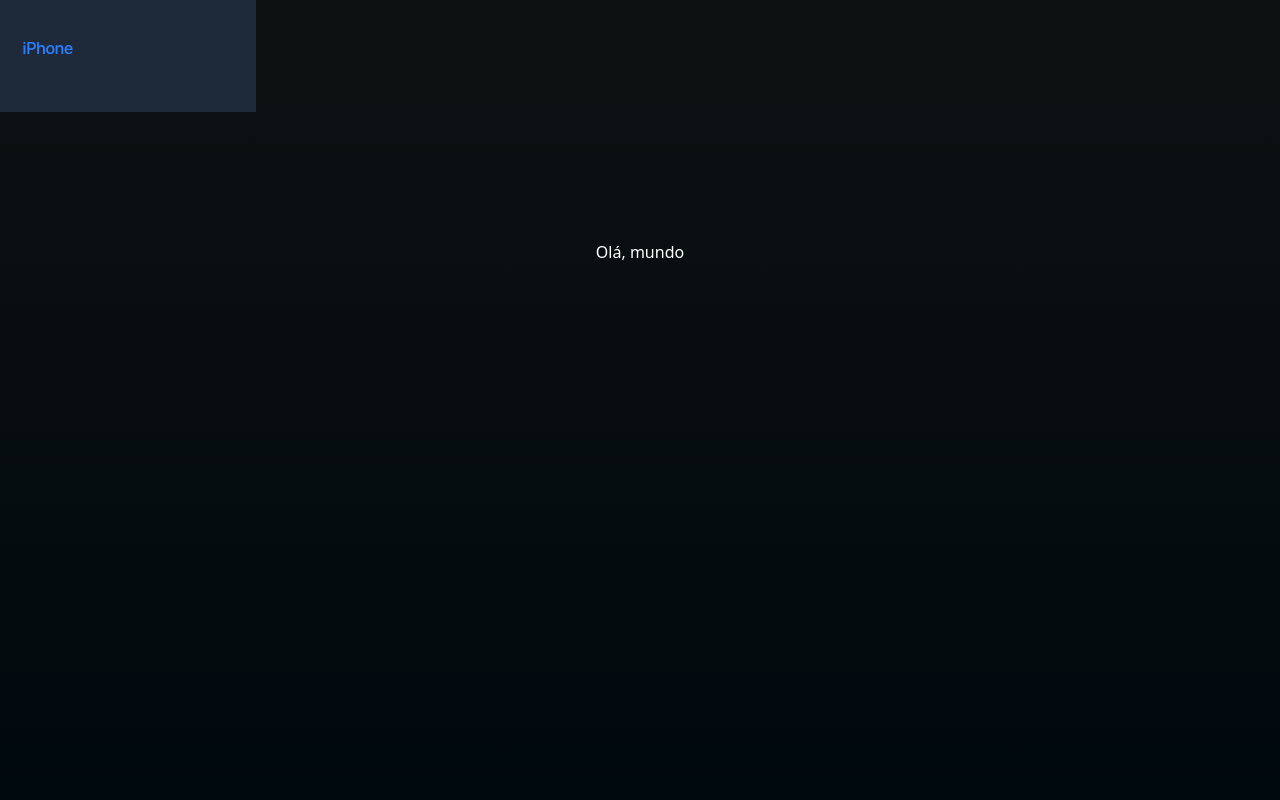
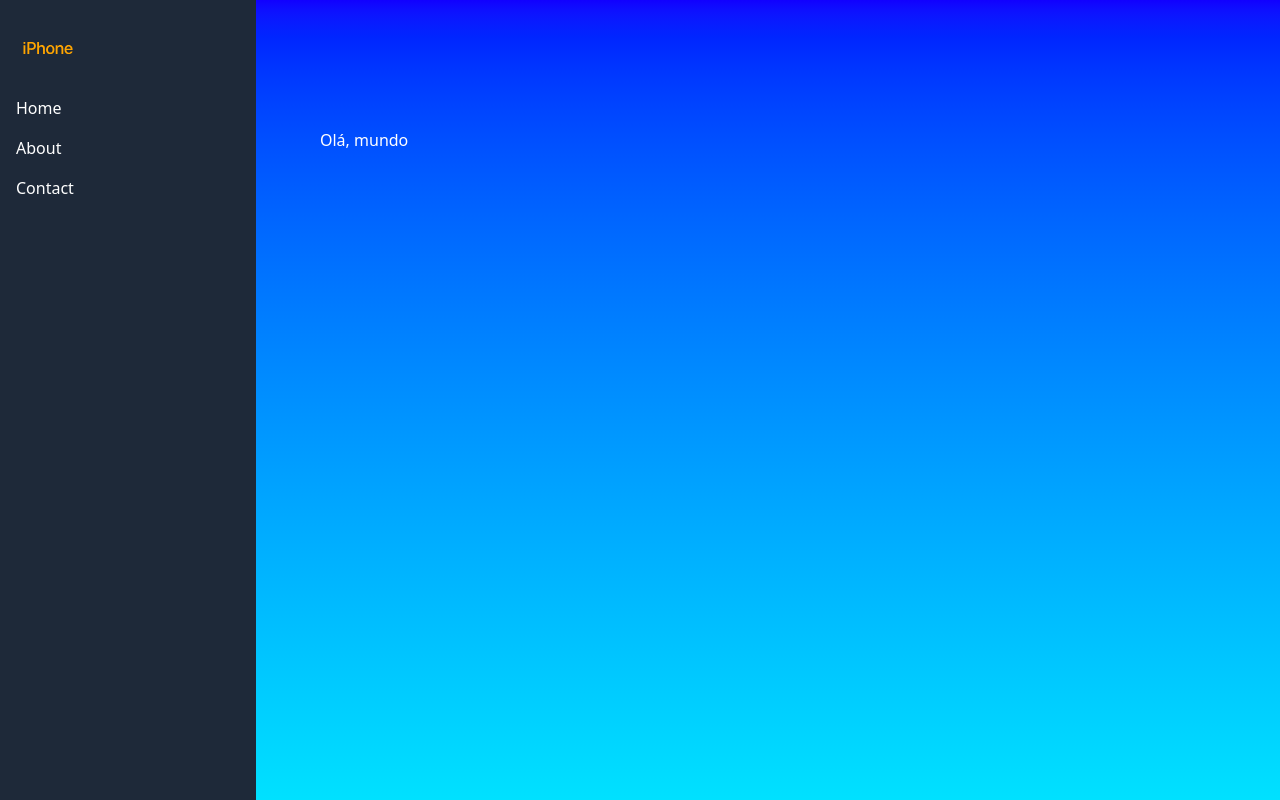
Before and after one commit to ssigordev/code-connect, a Next.js app: page / in a window 1280 px wide. Built offline with nearby package versions, Linux system fonts and the light colour scheme.

Commit message:
feat: add lucide dependency and update layout styles

```diff
--- a/package.json
+++ b/package.json
@@ -9,6 +9,7 @@
     "lint": "eslint"
   },
   "dependencies": {
+    "lucide": "^1.61.0",
     "next": "16.4.2",
     "react": "19.3.0",
     "react-dom": "19.3.0"
--- a/src/app/layout.tsx
+++ b/src/app/layout.tsx
@@ -10,7 +10,7 @@ export const metadata = {
 export default function RootLayout({ children }: LayoutProps<"/">) {
   return (
     <html lang="en">
-      <body className="m-0 flex min-h-screen flex-col bg-[linear-gradient(180deg,#0E1112_0%,#00090E_100%)]">
+      <body className="m-0 flex min-h-screen bg-linear-to-b from-[rgb(17,0,255)] to-[rgb(0,225,255)]">
         <Aside />
         {children}
       </body>
--- a/src/app/page.tsx
+++ b/src/app/page.tsx
@@ -3,7 +3,7 @@ import Image from "next/image";
 export default function Home() {
   return (
 <main >
-       <p className="flex flex-col items-center justify-center text-white py-32 px-16">Olá, mundo</p>
+       <p className="flex flex-col items-center justify-center text-white  py-32 px-16">Olá, mundo</p>
 </main>
 
   );
--- a/src/components/Aside/index.tsx
+++ b/src/components/Aside/index.tsx
@@ -1,9 +1,15 @@
 import Logo from "@/assets/IPhone-Logo.wine.svg";
+
 
 export const Aside = () => {
   return (
-    <aside className="w-64 h-full bg-gray-800 text-white p-4">
-        <Logo aria-label="Logo" role="img" className="mb-4 size-16 text-blue-500" />
+    <aside className="w-64 h-screen bg-gray-800 text-white p-4">
+        <Logo aria-label="Logo" role="img" className="mb-4 size-16 text-[rgb(255,165,0)]" />
+        <nav className="flex flex-col gap-4">
+            <a href="#" className="hover:text-orange-500">Home</a>
+            <a href="#" className="hover:text-orange-500">About</a>
+            <a href="#" className="hover:text-orange-500">Contact</a>
+        </nav>
     </aside>
   )
 };
```
Also changed, not shown: 1 other file (tests, documents, lock files or other folders).
